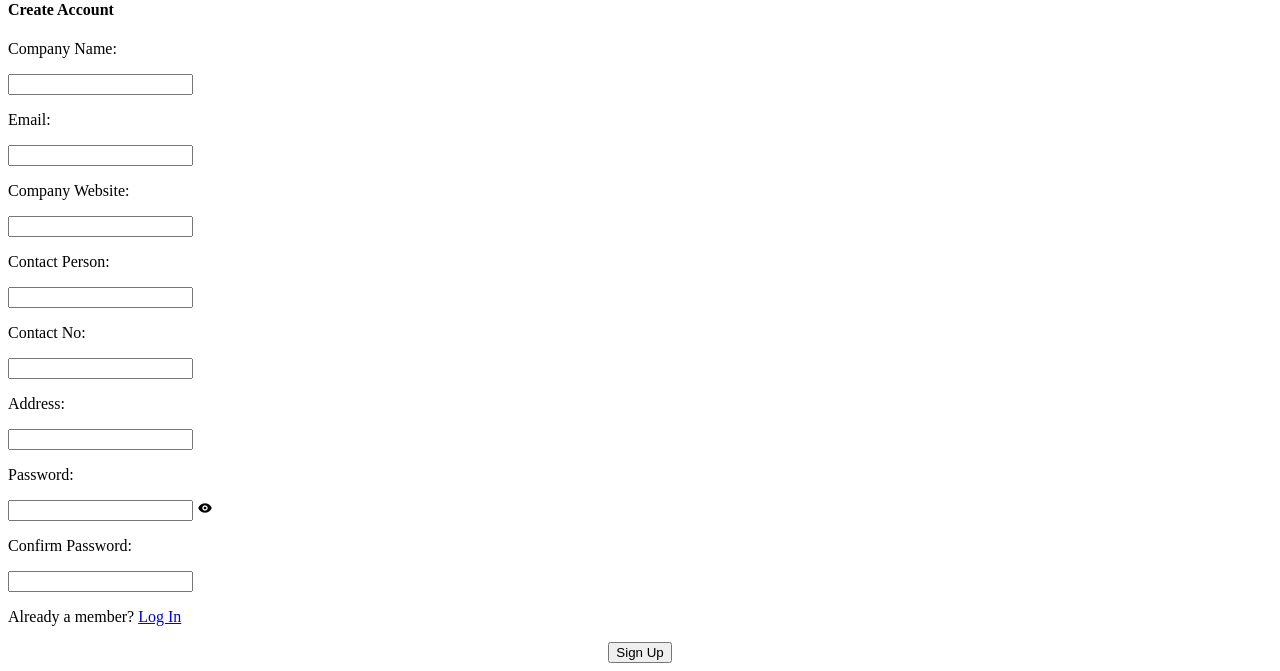
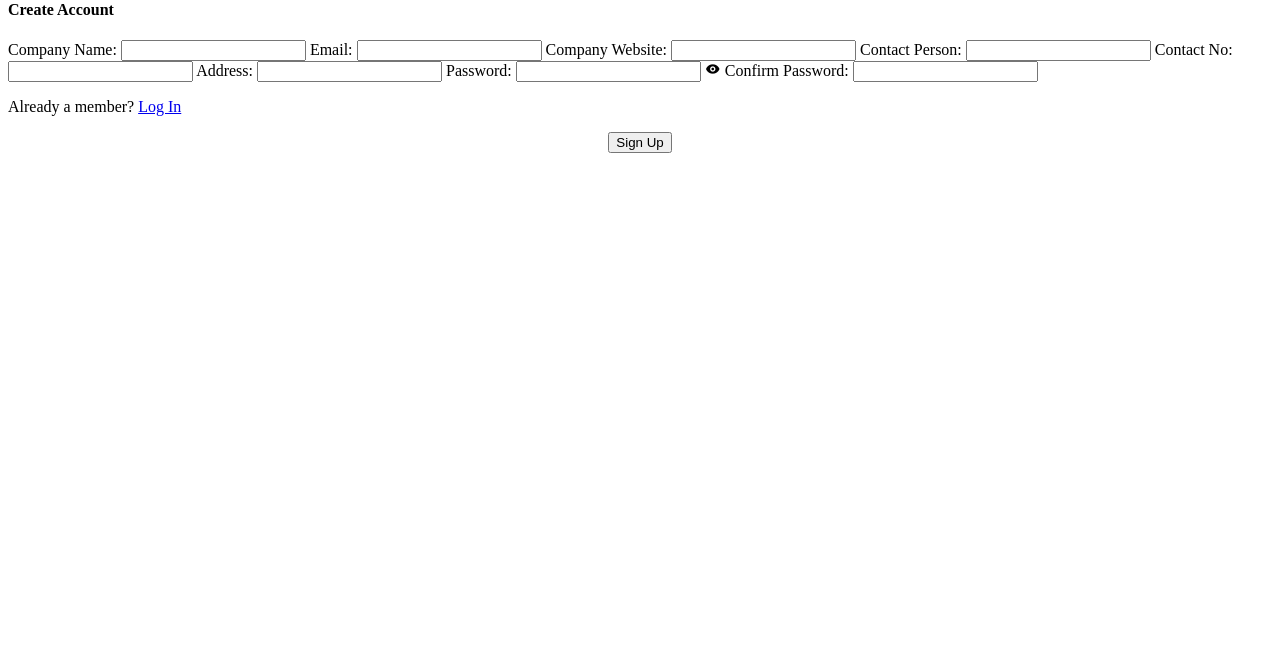
Before and after one commit to nufdhamacky/InternEase, a PHP site: page /internease/view/home/signup.view.php in a window 1280 px wide. Shown: the part 833-1504 px from the top of the page. After the commit the page ends 986 px from the top, so only its background shows below. Run offline with PHP 8.4, Linux system fonts and the light colour scheme; some libraries are stand-ins or nearby versions.

Commit message:
login working

```diff
--- a/app/core/config.php
+++ b/app/core/config.php
@@ -5,7 +5,7 @@ if ($_SERVER['SERVER_NAME'] == 'localhost') {
     define('DBNAME', 'intern_ease');
     define('DBHOST', 'localhost');
     define('DBUSER', 'root');
-    define('DBPASS', 'password');
+    define('DBPASS', '');
 
     define('ROOT', 'http://localhost/internease/public');
 
--- a/app/view/home/signup.view.php
+++ b/app/view/home/signup.view.php
@@ -4,116 +4,82 @@
     <meta charset="UTF-8">
     <meta name="viewport" content="width=device-width, initial-scale=1.0">
     <link rel="stylesheet" href="<?=ROOT?>/css/home/signup.css">
-
     <link href='https://unpkg.com/boxicons@2.1.2/css/boxicons.min.css' rel='stylesheet'>
-
     <title>Sign Up</title>
 </head>
-
 <body>
     <div class="main-div">
         <div class="leftpart">
-        <a href="../home"><img src="<?=ROOT?>/assets/images/logo.png" alt="" class="img1"></a>
+            <a href="../home"><img src="<?=ROOT?>/assets/images/logo.png" alt="Logo" class="img1"></a>
             <h1>Internship</h1>
             <h1>Management</h1>
             <h1>System</h1>
-            <img src="<?=ROOT?>/assets/images/loginimage.png" alt="" class="img2">
+            <img src="<?=ROOT?>/assets/images/loginimage.png" alt="Login Image" class="img2">
         </div>
-
         <div class="rightpart">
-
             <form action="<?=ROOT?>/home/signupcheck" class="box" method="POST">
                 <h4>Create Account</h4>
+                <label for="companyName">Company Name:</label>
+                <input type="text" id="companyName" name="companyName" class="box1" value="<?= $_POST['companyName'] ?? '' ?>">
+                <span class="error"><?= $data['signupError']['companyName'] ?? '' ?></span>
 
-            <p class="label1">Company Name:
+                <label for="email">Email:</label>
+                <input type="email" id="email" name="email" class="box1" value="<?= $_POST['email'] ?? '' ?>">
+                <span class="error"><?= $data['signupError']['email'] ?? '' ?></span>
 
+                <label for="compsite">Company Website:</label>
+                <input type="text" id="compsite" name="compsite" class="box1" value="<?= $_POST['compsite'] ?? '' ?>">
+                <span class="error"><?= $data['signupError']['website'] ?? '' ?></span>
 
-                    <span class="error"><?= isset($data['signupError']['companyName']) ?></span>
+                <label for="contactPerson">Contact Person:</label>
+                <input type="text" id="contactPerson" name="contactPerson" class="box1" value="<?= $_POST['contactPerson'] ?? '' ?>">
+                <span class="error"><?= $data['signupError']['contactPerson'] ?? '' ?></span>
 
+                <label for="contactNo">Contact No:</label>
+                <input type="text" id="contactNo" name="contactNo" class="box1" value="<?= $_POST['contactNo'] ?? '' ?>">
+                <span class="error"><?= $data['signupError']['contactNo'] ?? '' ?></span>
 
-                <br>
-            </p>
-            <input type="text" name="companyName" class="box1" value="<?= isset($_POST['companyName']) ? $_POST['companyName'] : '' ?>">
+                <label for="address">Address:</label>
+                <input type="text" id="address" name="address" class="box1" value="<?= $_POST['address'] ?? '' ?>">
+                <span class="error"><?= $data['signupError']['address'] ?? '' ?></span>
 
-            <p class="label1">Email:
+                <label for="password">Password:</label>
+                <input type="password" id="password" name="password" class="box2" value="<?= $_POST['password'] ?? '' ?>">
+                <i class='bx bxs-show eye-icon'></i>
+                <span class="error"><?= $data['signupError']['password'] ?? '' ?></span>
 
-
-                    <span class="error"><?= isset($data['signupError']['email']) ?></span>
-                    <br>
-            </p>
-            <input type="email" name="email" class="box1" value="<?= isset($_POST['email']) ? $_POST['email'] : '' ?>">
-
-            <p class="label1">Company Website:
-
-
-                    <span class="error"><?= isset($data['signupError']['website']) ?></span>
-                    <br>
-            </p>
-            <input type="text" name="compsite" class="box1" value="<?= isset($_POST['compsite']) ? $_POST['email'] : '' ?>">
-
-            <p class="label1">Contact Person:
-
-
-                    <span class="error"><?= isset($data['signupError']['contactPerson']) ?></span>
-                    <br>
-            </p>
-            <input type="text" name="contactPerson" class="box1" value="<?= isset($_POST['contactPerson']) ? $_POST['contactPerson'] : '' ?>">
-
-            <p class="label1">Contact No:
-
-                    <span class="error"><?= isset($data['signupError']['contactNo']) ?></span>
-                    <br>
-            </p>
-            <input type="text" name="contactNo" class="box1" value="<?= isset($_POST['contactNo']) ? $_POST['contactNo'] : '' ?>">
-
-            <p class="label1">Address:
-
-                    <span class="error"><?= isset($data['signupError']['address']) ?></span>
-                    <br>
-            </p>
-            <input type="text" name="address" class="box1" value="<?= isset($_POST['address']) ? $_POST['address'] : '' ?>">
-
-            <p class="label1">Password:
-
-
-                    <span class="error"><?= isset($data['signupError']['password']) ?></span>
-
-
-                <br>
-            </p>
-            <input type="password" name="password" class="box2" value="<?= isset($_POST['password']) ? $_POST['password'] : '' ?>">
-            <i class='bx bxs-show eye-icon'></i>
-
-            <p class="label1">Confirm Password:
-
-                    <span class="error"><?= isset($data['signupError']['confirmPassword']) ?></span>
-                    <br>
-            </p>
-            <input type="password" name="confirmPassword" class="box2">
-
+                <label for="confirmPassword">Confirm Password:</label>
+                <input type="password" id="confirmPassword" name="confirmPassword" class="box2">
+                <span class="error"><?= $data['signupError']['confirmPassword'] ?? '' ?></span>
 
                 <div class="member">
                     <p class="mem">Already a member? <a href="./login" class="login">Log In</a></p>
                 </div>
-
                 <div class="submit" align="center">
                     <button type="submit">Sign Up</button>
                 </div>
-
             </form>
         </div>
+    </div>
+    <script src="<?=ROOT?>/js/login.js"></script>
+</body>
+<script src="https://cdn.jsdelivr.net/npm/sweetalert2@11"></script>
+<?php
 
-    </div>
-
-    <script src="<?=ROOT?>/js/login.js"></script>
-    <?php
-        // // Check if the form is submitted and there are no signup errors
-        // if (isset($_POST['signup']) && empty($data['signupError'])) {
-        //     // Redirect to the home page
-        //     header("Location: " . ROOT . "../login");
-        //     exit();
-        // }
+if (isset($sent) && $sent == 1) {
+    echo "
+    <script>
+        Swal.fire({
+            title: 'Company Signed up',
+            text: 'Your request will be reviewd',
+            icon: 'success',
+            confirmButtonText: 'OK'
+        }).then((result) => {
+            if (result.isConfirmed) {
+                window.location.href = '" . ROOT . "/home/index'; // Correctly concatenated
+            }
+        });
+    </script>";
+}
 ?>
-
-</body>
 </html>
```
Also changed, not shown: app/controller/helper/Validation.php (+15 -7 lines), app/controller/home.php (+6 -5 lines), app/core/Database.php (+8 -2 lines), app/core/model.php (+4 -3 lines), app/model/User.php (+30 -29 lines), public/css/admin/ad.css (added), public/css/admin/app.css (added), public/css/admin/landingpg.css (added), public/css/admin/main.css (added), public/css/admin/main2.css (added), public/css/admin/round.css (added). Lines whose indentation alone changed are shown as unchanged.
